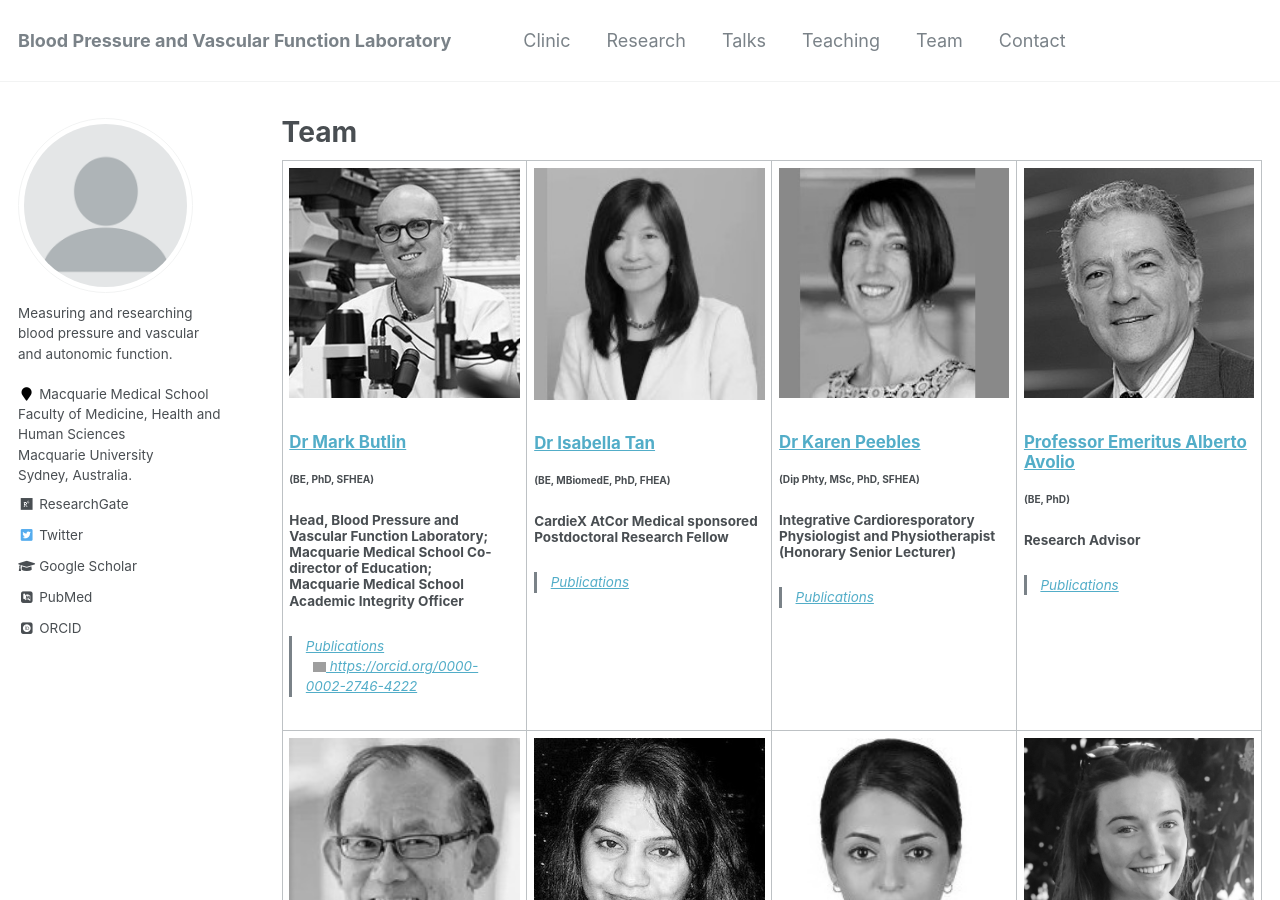
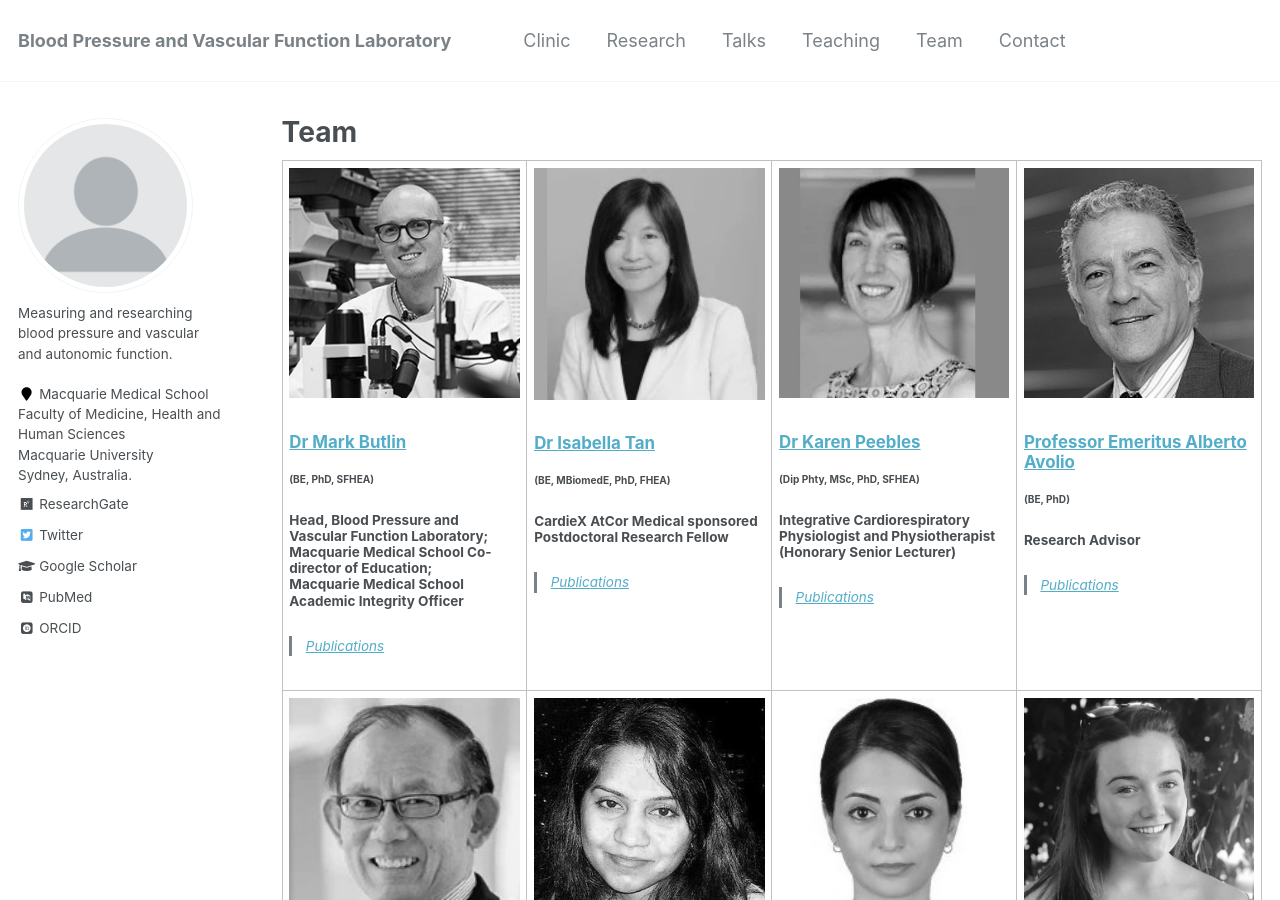
Before and after one commit to bpaflab/bpaflab.github.io, a Jekyll site: the page built from _pages/team.html, in a window 1280 px wide and 900 px high. Built offline with Jekyll 4.4.1, drawn with Linux system fonts in a browser that asks for light colours; some web fonts are replaced; grey boxes are pictures that could not be loaded.

Commit message:
Update team.html

```diff
--- a/_pages/team.html
+++ b/_pages/team.html
@@ -19,19 +19,7 @@ author_profile: true
         <h2>Dr Mark Butlin</h2></a>
         <h6>(BE, PhD, SFHEA)</h6>
         <h3>Head, Blood Pressure and Vascular Function Laboratory;<br>Macquarie Medical School Co-director of Education;<br>Macquarie Medical School Academic Integrity Officer</h3>
-        <blockquote><a href="https://pubmed.ncbi.nlm.nih.gov/?term=(butlin%2C%20M%5BAuthor%5D)%20AND%20((%222005%2F01%2F01%22%5BDate%20-%20Entry%5D%20%3A%20%223000%22%5BDate%20-%20Entry%5D))&sort=date&timeline=expanded">Publications</a><br>
-            <a
-            class="underline"
-            href="https://orcid.org/0000-0002-2746-4222"
-            target="orcid.widget"
-            rel="me noopener noreferrer"
-            style="vertical-align: top">
-            <img
-                src="https://orcid.org/sites/default/files/images/orcid_16x16.png"
-                style="width: 1em; margin-inline-start: 0.5em"
-                alt="ORCID iD icon"/>
-              https://orcid.org/0000-0002-2746-4222
-            </a>
+        <blockquote><a href="https://pubmed.ncbi.nlm.nih.gov/?term=(butlin%2C%20M%5BAuthor%5D)%20AND%20((%222005%2F01%2F01%22%5BDate%20-%20Entry%5D%20%3A%20%223000%22%5BDate%20-%20Entry%5D))&sort=date&timeline=expanded">Publications</a>
       </blockquote>
     </td>
     <td width="25%" style="vertical-align:top">
@@ -45,7 +33,7 @@ author_profile: true
       <a href="https://researchers.mq.edu.au/en/persons/karen-peebles"><img src="../images/people_karen_peebles_gs.jpg" width="100%"  alt="Photo of Karen Peebles.">
       <h2>Dr Karen Peebles</h2></a>
       <h6>(Dip Phty, MSc, PhD, SFHEA)</h6>
-      <h3>Integrative Cardioresporatory Physiologist and Physiotherapist<br>(Honorary Senior Lecturer)</h3>
+      <h3>Integrative Cardiorespiratory Physiologist and Physiotherapist<br>(Honorary Senior Lecturer)</h3>
       <blockquote><a href="https://researchers.mq.edu.au/en/persons/karen-peebles/publications/">Publications</a></blockquote>
     </td>
     <td width="25%" style="vertical-align:top">
```
